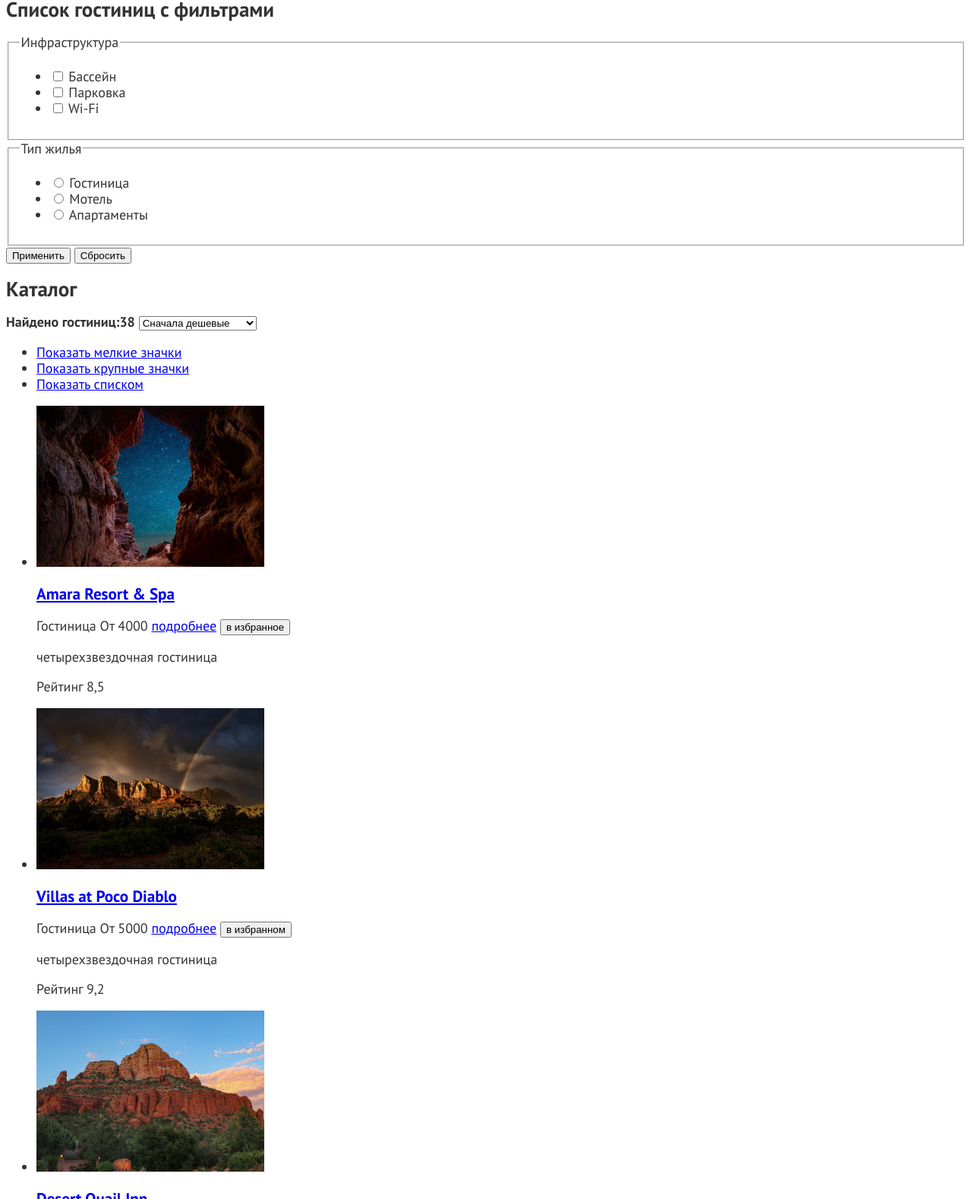
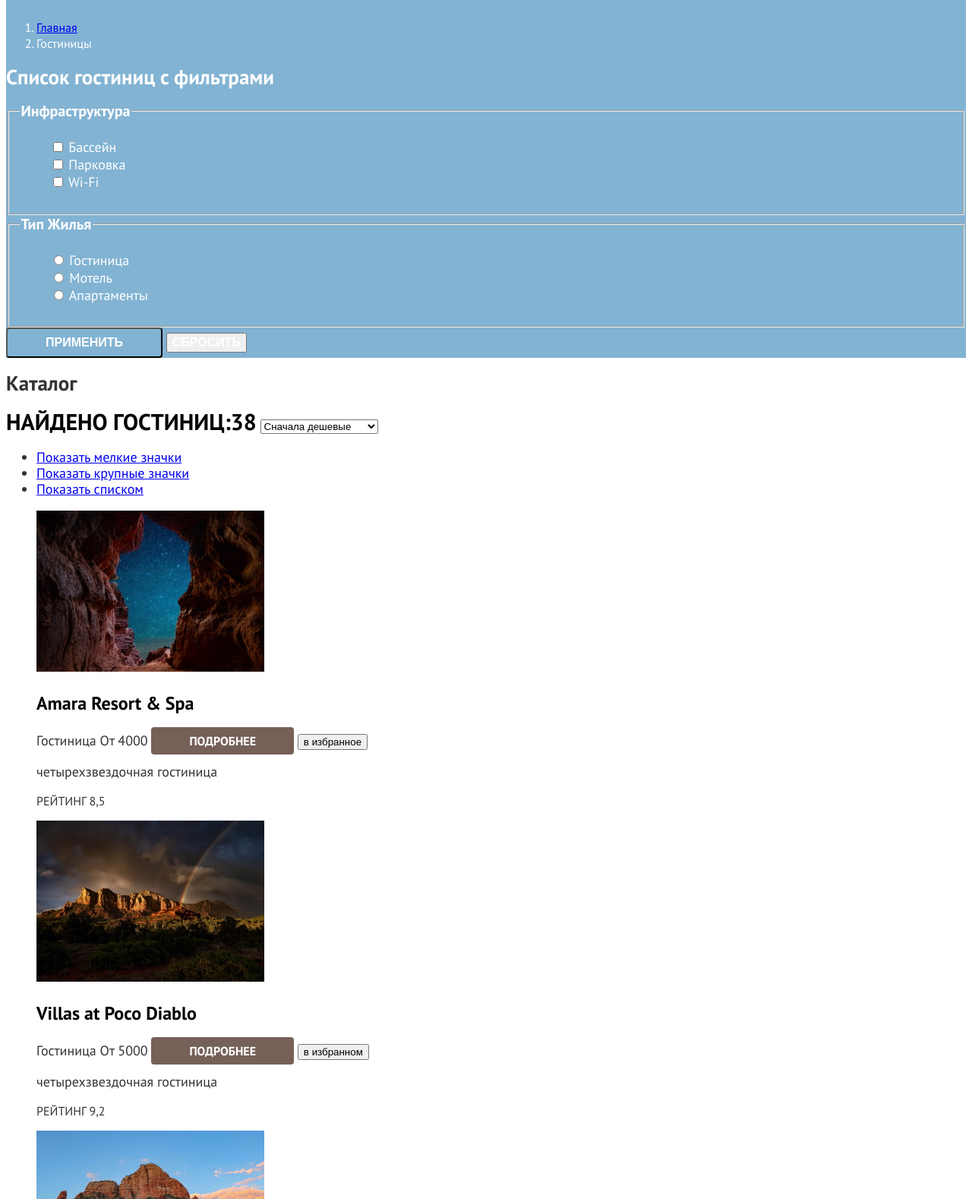
Before and after one commit to htmlacademy-htmlcss/2460349-sedona-1, a plain HTML site: page catalog.html in a window 1280 px wide. Shown: the part 388-1966 px from the top of the page at 76% size. Drawn offline with Linux system fonts and the light colour scheme.

Commit message:
базовая стилизация второй страницы

```diff
--- a/catalog.html
+++ b/catalog.html
@@ -54,6 +54,7 @@
     </header>
 
     <main class="main-inner">
+      <div class="hotel-search-image">
         <header class="inner-header">
           <h1 class="inner-header-title">Гостиницы Седоны</h1>
           <ol class="breadcrumbs">
@@ -157,10 +158,11 @@
               </ul>
             </fieldset>
 
-          <button class="button" type="submit">Применить</button>
-          <button class="button" type="reset">Сбросить</button>
+            <button class="button button-apply" type="submit">Применить</button>
+            <button class="button button-drop" type="reset">Сбросить</button>
           </form>
         </section>
+      </div>
 
       <section class="sorting hotel-catalog">
         <h2 class="visually-hidden">Каталог</h2>
@@ -205,8 +207,8 @@
             </a>
             <span class="hotel-type">Гостиница</span>
             <span class="hotel-price">От 4000</span>
-            <a class="button" href="#">подробнее</a>
-            <button type="button">в избранное</button>
+            <a class="button button-detail" href="#">подробнее</a>
+            <button type="button button-favourites">в избранное</button>
             <p class="visually-hidden">четырехзвездочная гостиница</p>
             <p class="hotel-rating">Рейтинг 8,5</p>
           </li>
@@ -224,8 +226,8 @@
             </a>
             <span class="hotel-type">Гостиница</span>
             <span class="hotel-price">От 5000</span>
-            <a class="button" href="#">подробнее</a>
-            <button type="button">в избранном</button>
+            <a class="button button-detail" href="#">подробнее</a>
+            <button type="button button-favourites">в избранном</button>
             <p class="visually-hidden">четырехзвездочная гостиница</p>
             <p class="hotel-rating">Рейтинг 9,2</p>
           </li>
@@ -243,8 +245,8 @@
             </a>
             <span class="hotel-type">Гостиница</span>
             <span class="hotel-price">От 2500</span>
-            <a class="button" href="#">подробнее</a>
-            <button type="button">в избранное</button>
+            <a class="button button-detail" href="#">подробнее</a>
+            <button type="button button-favourites">в избранное</button>
             <p class="visually-hidden">трехзвездочная гостиница</p>
             <p class="hotel-rating">Рейтинг 6,9</p>
           </li>
@@ -262,8 +264,8 @@
             </a>
             <span class="hotel-type">Гостиница</span>
             <span class="hotel-price">От 1500</span>
-            <a class="button" href="#">подробнее</a>
-            <button type="button">в избранное</button>
+            <a class="button button-detail" href="#">подробнее</a>
+            <button type="button button-favourites">в избранное</button>
             <p class="visually-hidden">двухзвездочная гостиница</p>
             <p class="hotel-rating">Рейтинг 5,0</p>
           </li>
@@ -284,7 +286,7 @@
             <a class="pagination-link" href="#">4</a>
           </li>
           <li class="pagination-item">
-            <a class="pagination-link" href="#">...</a>
+            <a class="pagination-link pagination-link-other" href="#">...</a>
             <!--ссылка на остальные страницы-->
           </li>
           <li class="pagination-item">
@@ -293,7 +295,7 @@
         </ol>
       </section>
 
-      <section class="mailing">
+      <section class="mailing mailing-catalog">
         <h2>Подпишитесь на рассылку</h2>
         <p>
           Только полезная информация и никакого спама, честное бойскаутское!
--- a/styles/styles.css
+++ b/styles/styles.css
@@ -147,6 +147,12 @@ body {
     text-align: center;
 }
 
+.mailing-catalog {
+    background-image: none;
+    color:#000000;
+    background-color: #FFFFFF;
+}
+
 .title-mailing {
     font-size: 30px;
     font-weight: 700;
@@ -189,3 +195,130 @@ body {
     text-decoration: none;
     color: #000000;
 }
+
+.inner-header,
+.catalog-product {
+    color:#FFFFFF;
+    background-color: #82B3D3;
+}
+
+.inner-header-title {
+    font-size: 60px;
+    font-weight: 700;
+    line-height: 78px;
+}
+
+.breadcrumbs-item {
+    font-size: 16px;
+}
+
+.catalog-filter-title {
+    font-size: 20px;
+    font-weight: 700;
+    line-height: 24px;
+    text-transform: capitalize;
+}
+
+.catalog-filter-item {
+    line-height: 23px;
+}
+
+.hotel-search-image{
+    background-image: none;
+    background-color: #82B3D3;
+}
+
+.button-apply,
+.button-drop {
+    font-size: 16px;
+    font-weight: 700;
+    line-height: 20px;
+    text-transform: uppercase;
+    color: #FFFFFF;
+}
+
+.button-apply {
+    background-color: #82B3D3;
+    border-radius: 4px;
+    padding: 8px 50px;
+}
+
+.sorting-text {
+    font-size: 30px;
+    font-weight: 700;
+    line-height: 36px;
+    text-transform: uppercase;
+    color: #000000;
+}
+
+.hotel-card-title {
+    font-size: 24px;
+    font-weight: 700;
+    line-height: 28px;
+    color: #000000;
+
+}
+
+.hotel-list,
+.catalog-filter-list {
+    list-style: none;
+}
+
+.hotel-card-link{
+    text-decoration: none;
+}
+
+.button-detail {
+    font-size: 16px;
+    font-weight: 700;
+    line-height: 20px;
+    text-transform: uppercase;
+    text-decoration: none;
+    color: #FFFFFF;
+    background-color: #756157;
+    padding: 8px 50px;
+    border-radius: 4px;
+
+}
+
+.button-favourites {
+    font-size: 16px;
+    font-weight: 700;
+    line-height: 20px;
+    text-transform: uppercase;
+    color: #FFFFFF;
+    background-color: #82B3D3;
+    padding: 8px 50px;
+    border-radius: 4px;
+}
+
+.hotel-rating {
+    font-size: 16px;
+    line-height: 20px;
+    text-transform: uppercase;
+}
+
+.pagination {
+    list-style: none;
+}
+
+.pagination-link {
+    font-size: 20px;
+    font-weight: 700;
+    line-height: 36px;
+    text-transform: uppercase;
+    text-decoration: none;
+    color: #FFFFFF;
+    background-color: #82B3D3;
+}
+
+.pagination-link-other {
+    color:#000000;
+    background-color:#FFFFFF;
+    text-transform: none;
+}
+
+.pagination-current {
+    color: #000000;
+    background-color: #F2F2F2;
+}
```
Lines whose indentation alone changed are shown as unchanged.
